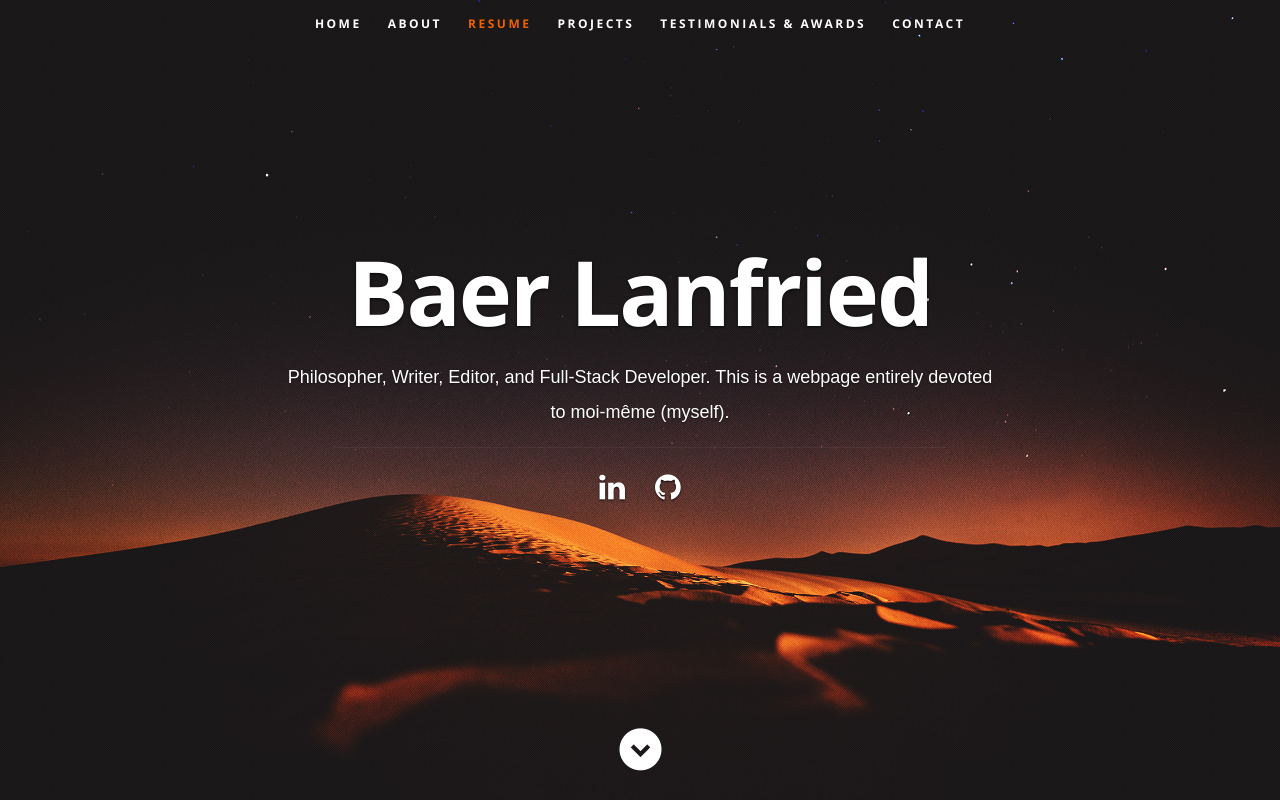
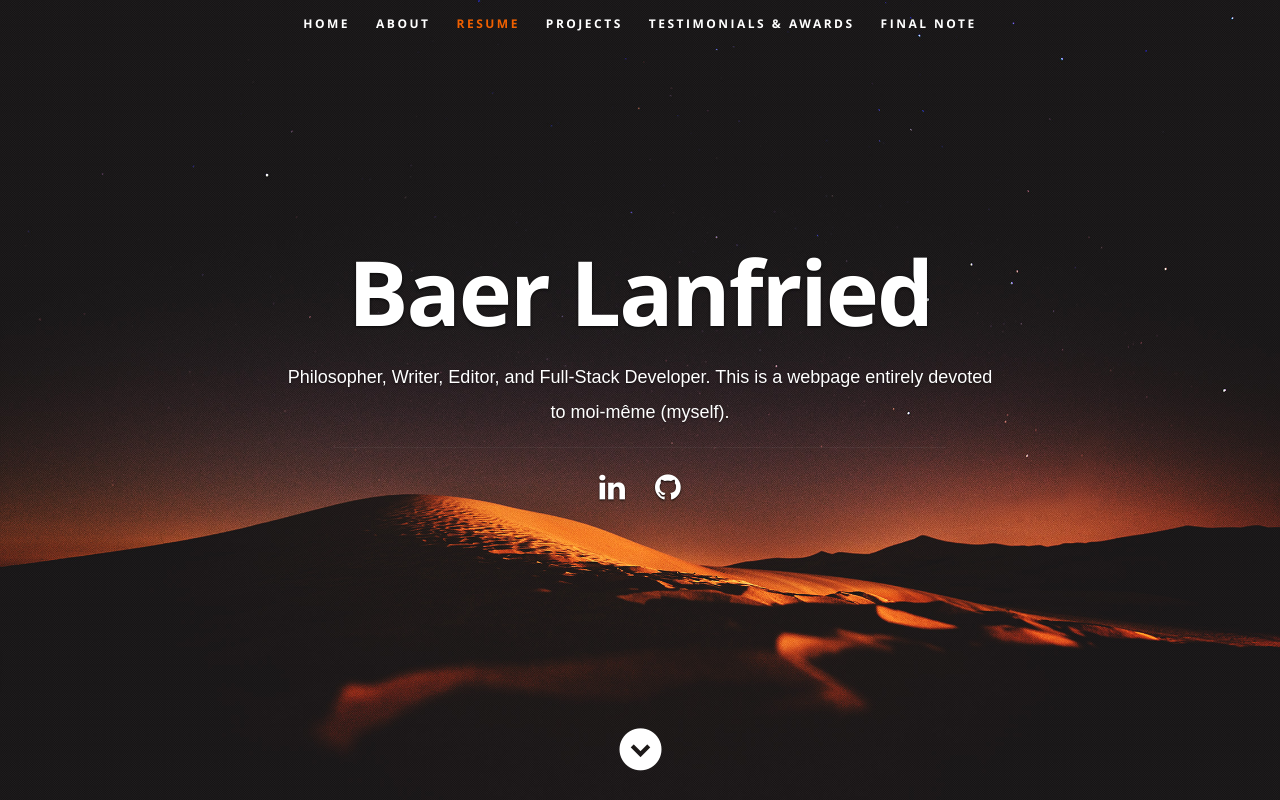
Before and after one commit to blanfried/BaerLanfriedResume, a React (Create React App) app: page / in a window 1280 px wide. Shown: the top 800 px of the page. Built offline with nearby package versions, Linux system fonts and the light colour scheme.

Commit message:
finished with site, attempting build now

```diff
--- a/src/components/ContactUs.js
+++ b/src/components/ContactUs.js
@@ -7,16 +7,16 @@ export default class ContactUs extends Component {
           <div className="row section-head">
             <div className="ten columns">
               <p className="lead">
-              Feel free to contact me for any work or suggestions below
+              Feel free to contact me with any work inquiries, suggestions, or love letters.
               </p>
             </div>
           </div>
           <div className="row">
             <aside className="eigth columns footer-widgets">
               <div className="widget">
-                <h4>Linked in :
-                  {resumeData.linkedinId}
-                </h4>
+                {/* <h4>Linked in : */}
+                  {/* {resumeData.linkedinId} */}
+                {/* </h4> */}
               </div>
             </aside>
           </div>
--- a/src/components/Header.js
+++ b/src/components/Header.js
@@ -15,7 +15,7 @@ export default class Header extends Component {
              <li><a className="smoothscroll" href="#resume">Resume</a></li>
                <li><a className="smoothscroll" href="#portfolio">Projects</a></li>
                <li><a className="smoothscroll" href="#testimonials">Testimonials & Awards</a></li>
-               <li><a className="smoothscroll" href="#contact">Contact</a></li>
+               <li><a className="smoothscroll" href="#contact">Final Note</a></li>
             </ul>
          </nav>
 
```
